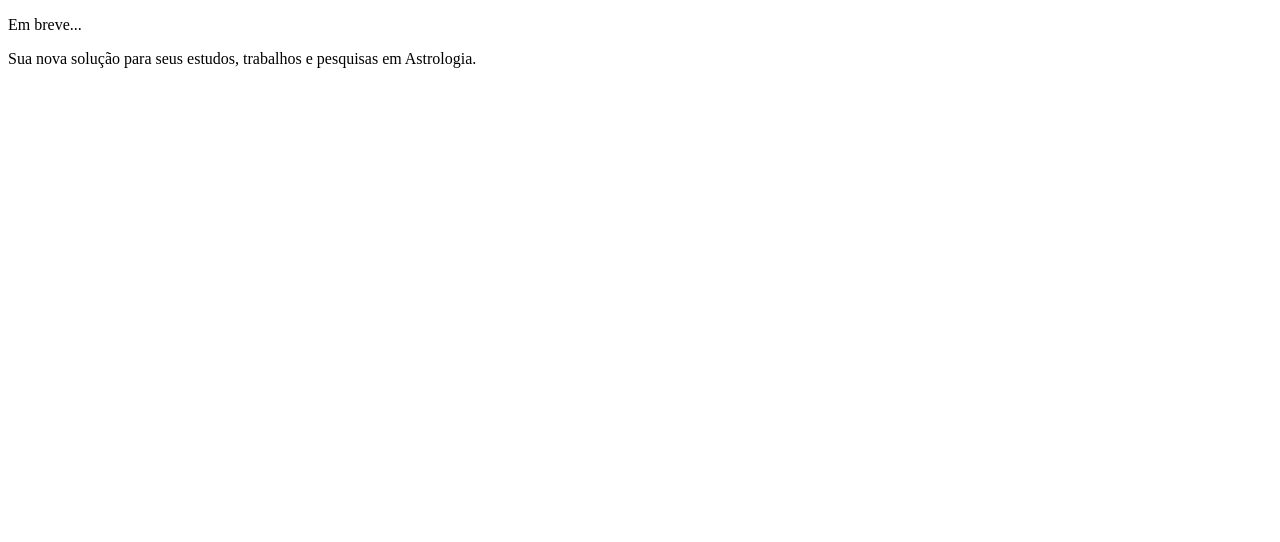
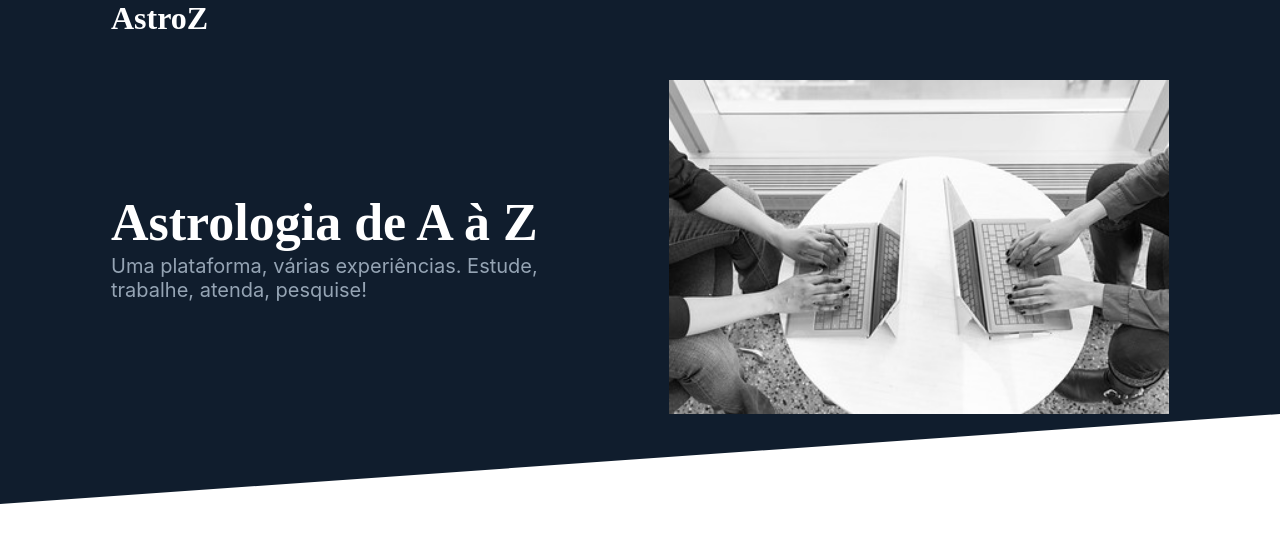
Before and after one commit to afucher/astro-app-site, a plain HTML site: page index.html in a window 1280 px wide. Drawn offline with Linux system fonts and the light colour scheme.

Commit message:
novo layout

```diff
--- /dev/null
+++ b/index.css
@@ -0,0 +1,67 @@
+* {margin:0;padding:0;}
+.container {
+    margin: 0 auto;
+    max-width: 1128px;
+    min-width: 60vw;
+}
+
+header {
+    background-color: #101d2d;
+    color: white;
+    display: flex;
+}
+
+.headerContent {
+    display: flex;
+    flex-direction: row;
+    flex-wrap: nowrap;
+    align-items: center;
+    justify-content: flex-start;
+}
+
+.headerContent > img {
+    width: 500px;
+    margin-left: 10px;
+}
+
+.headerContent > div {
+    width: 488px;
+    margin-right: 60px;
+}
+
+.headerContent  p {
+    color: #95A4B4;
+    font-family: "Inter", sans-serif;
+    font-weight: 400;
+    font-size: 20px;
+}
+
+.headerTop{
+    height: 80px;
+}
+
+h2 {
+    font-size: 52px;
+    line-height: 62px;
+    font-family: "Playfair Display", serif
+}
+
+svg {
+    display: block;
+    width: 100%;
+    height: 90px;
+    background: #101d2d;
+  }
+
+a:before {
+    content: '';
+    width: 100%;
+    height: 100%;
+    position: absolute;
+    left: 0;
+    top: 0;
+    background: #101D2D;
+    -webkit-clip-path: polygon(0 0, 5760px 0, 5760px calc(100% - 352px), 0 100%);
+    clip-path: polygon(0 0, 5760px 0, 5760px calc(100% - 352px), 0 100%);
+    z-index: -3;
+}
--- a/index.html
+++ b/index.html
@@ -3,12 +3,30 @@
 <head>
     <meta charset="UTF-8">
     <meta name="viewport" content="width=device-width, initial-scale=1.0">
-    <title>Astrologia - App</title>
+    <link rel="stylesheet" href="./index.css" />
+    <title>AstroZ</title>
 </head>
 <body>
-    <p>Em breve...</p>
-    <p>Sua nova solução para seus estudos, trabalhos e pesquisas em Astrologia.</p>
+    <header>
+        <div class="container">
+            <div class="headerTop">
+                <h1>AstroZ</h1>
+            </div>
 
+            <div class="headerContent">
+                <div>
+                    <h2>Astrologia de A à Z</h2>
+                    <p>Uma plataforma, várias experiências. Estude, trabalhe, atenda, pesquise!</p>
+                </div>
+                <img src="./img_1.jpg" alt="">
+            </div>
+        </div>
+    </header>
+    <svg xmlns="http://www.w3.org/2000/svg" viewBox="0 0 100 10" preserveAspectRatio="none">
+        <polygon points="100 0 100 10 0 10" style="fill:white" />
+      </svg>
+    <div class="container">
 
+    </div>
 </body>
 </html>
```
Also changed, not shown: img_1.jpg (added), img_q.jpg (added).
